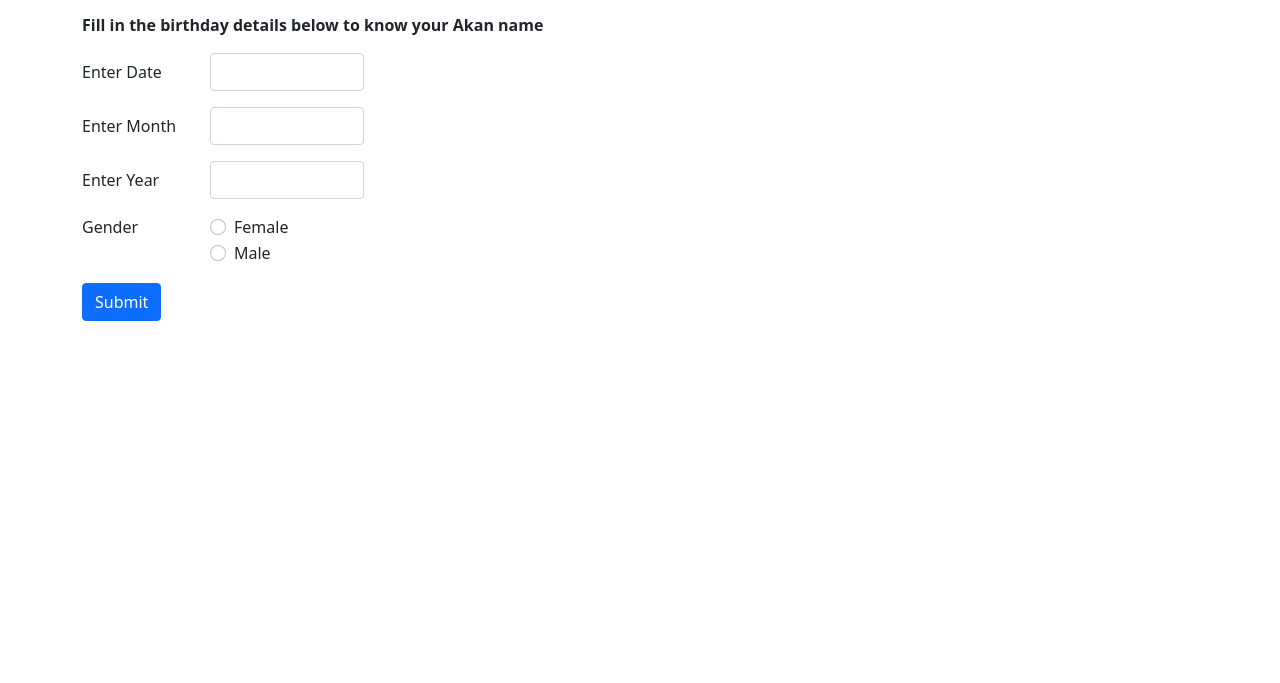
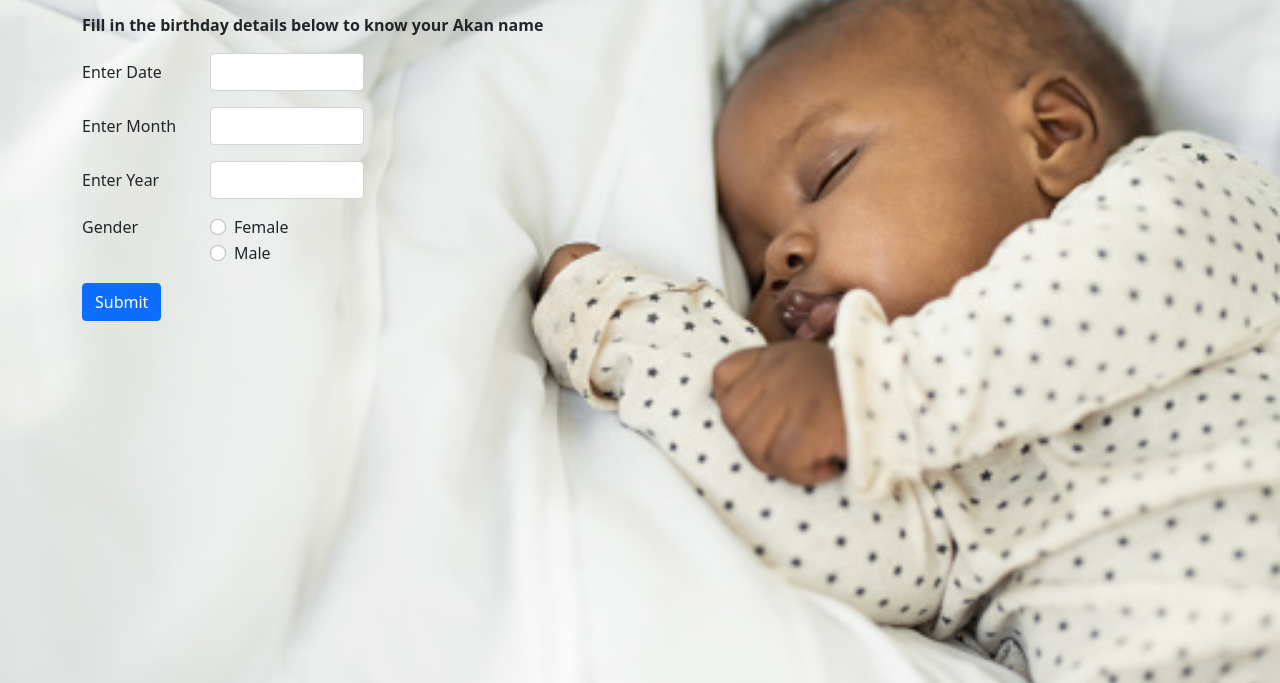
Before and after one commit to Nicholas-Kimutai/Akan-Names, a plain HTML site: page index.html in a window 1280 px wide. Shown: the part 117-800 px from the top of the page. Drawn offline with Linux system fonts and the light colour scheme; the site is published under a folder, as on GitHub Pages, so addresses that start at the root find nothing.

Commit message:
style:add style to background image size

```diff
--- a/css/style.css
+++ b/css/style.css
@@ -3,7 +3,7 @@ html{
 
 }
 body{
-    background-image: url("/Images/africanBaby.jpg");
+    background-image: url("../Images/africanBaby.jpg");
     background-repeat: no-repeat;
     background-position: right;
     background-size:cover;
```
